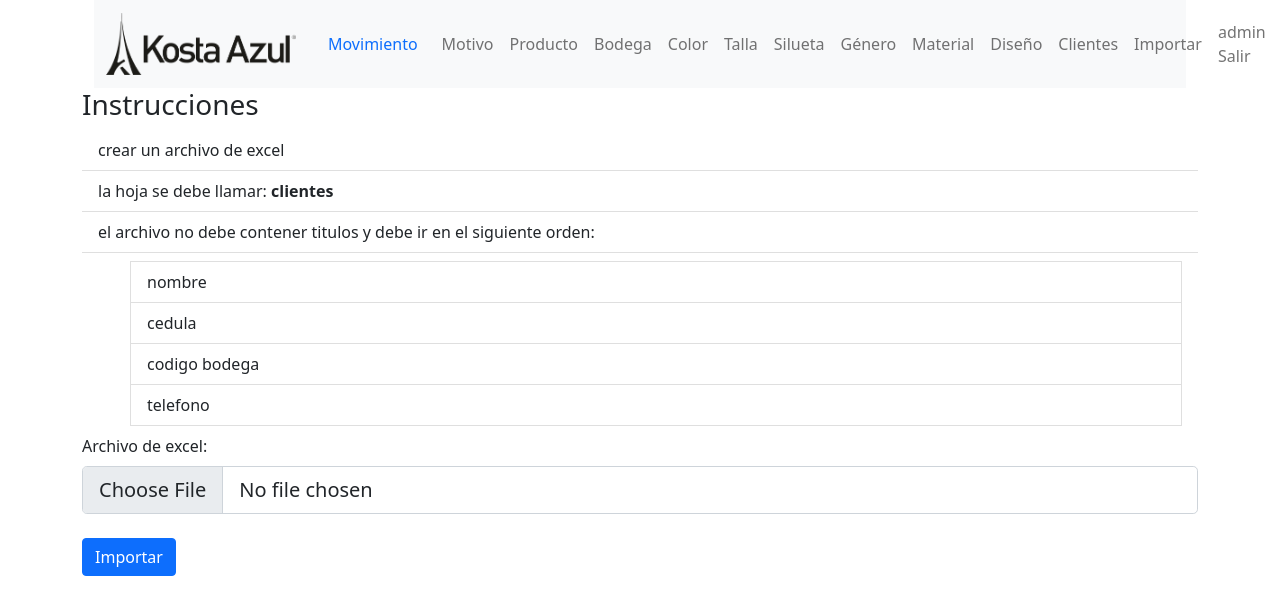
After one commit to danielvillamorales/ka-clientes, a Django app: page /cliente/ in a window 1280 px wide. The commit adds this page. Shown: the top 615 px of the page. Run offline with Django 4.2, Linux system fonts and the light colour scheme; a user stored in the database is signed in.

Commit message:
generador de crm de clientes almacenes

```diff
--- a/ventasapp/admin.py
+++ b/ventasapp/admin.py
@@ -1,6 +1,6 @@
 from django.contrib import admin
 
-from .models import Bodega, Color, Genero, Motivo, Producto, Silueta, Talla, VentaNoRealizada, Usuario_Bodega
+from .models import Bodega, Color, Genero, Motivo, Producto, Silueta, Talla, VentaNoRealizada, Usuario_Bodega, Cliente, Diseno, Material
 
 admin.site.register(Bodega)
 admin.site.register(Color)
@@ -11,3 +11,6 @@ admin.site.register(Silueta)
 admin.site.register(Talla)
 admin.site.register(VentaNoRealizada)
 admin.site.register(Usuario_Bodega)
+admin.site.register(Cliente)
+admin.site.register(Diseno)
+admin.site.register(Material)
--- a/ventasapp/models/__init__.py
+++ b/ventasapp/models/__init__.py
@@ -9,3 +9,4 @@ from ventasapp.models.venta_no_realizada import VentaNoRealizada
 from ventasapp.models.usuario_bodega import Usuario_Bodega
 from ventasapp.models.material import Material
 from ventasapp.models.diseno import Diseno
+from ventasapp.models.clientes import Cliente
--- /dev/null
+++ b/ventasapp/templates/cliente/importar.html
@@ -0,0 +1,40 @@
+{% extends "base.html" %}
+{% load static %}
+{% block content %}
+
+
+
+<div class="container">
+
+    {% include "modelos/navbar.html" %}
+    <h3>Instrucciones</h3>
+
+    <ol class="list-group list-group-flush">
+        <li class="list-group-item">crear un archivo de excel</li>
+        <li class="list-group-item">la hoja se debe llamar: <b>clientes</b></li>
+        <li class="list-group-item">el archivo no debe contener titulos y debe ir en el siguiente orden:</li>
+        <li class="list-group-item">
+            <ul>
+                <li class="list-group-item">nombre</li>
+                <li class="list-group-item">cedula</li>
+                <li class="list-group-item">codigo bodega</li>
+                <li class="list-group-item">telefono</li>
+            </ul>
+        </li>
+    </ol>
+    <form method="post" enctype="multipart/form-data">
+        {% csrf_token %}
+
+        <div>
+            <label for="excel_file" class="form-label">Archivo de excel:</label>
+            <input class="form-control form-control-lg" id="excel_file" type="file" name="excel_file">
+        </div>
+        <br>
+        <input class="btn btn-primary" type="submit" value="Importar">
+    </form>
+
+</div>
+
+
+
+{% endblock content %}
--- a/ventasapp/templates/modelos/navbar.html
+++ b/ventasapp/templates/modelos/navbar.html
@@ -41,6 +41,12 @@
             <li class="nav-item">
                 <a class="nav-link" href=" {% url 'ventasapp:detalle_disenos' %} ">Diseño</a>
             </li>
+            <li class="nav-item">
+                <a class="nav-link" href="{% url 'ventasapp:listado_clientes' %}">Clientes</a>
+            </li>
+            <li class="nav-item">
+                <a class="nav-link" href=" {% url 'ventasapp:importacion' %} ">Importar</a>
+            </li>
         </ul>
     </div>
     <div>
@@ -51,4 +57,14 @@
         </ul>
     </div>
 </nav>
+
+{% if messages %}
+{% for message in messages %}
+<ul >
+    <li {% if message.tags %}
+    class="alert alert-{%if message.tags == 'error' %}danger{% else %}{{ message.tags }} {%endif%}  alert-dismissible fade show"{% endif %} role="alert">{{ message }} </li>
+</ul>
+{% endfor %}
+
+{% endif %}
 {% endblock content %}
--- a/ventasapp/templates/ventasapp/listar_movimiento.html
+++ b/ventasapp/templates/ventasapp/listar_movimiento.html
@@ -35,6 +35,7 @@
                 {% endfor %}
             </tbody>
         </table>
+
         <button onclick=" location.href='{% url 'ventasapp:index' %}'"
                 class="btn btn-danger"
                 type="button">
--- a/ventasapp/urls.py
+++ b/ventasapp/urls.py
@@ -10,6 +10,7 @@ from .views.talla_view import tallas, crear_talla, editar_talla, eliminar_talla
 from .views.autenticacion_view import Login, logOut
 from .views.material_view import materiales, crear_material, editar_material, eliminar_material
 from .views.diseno_view import disenos, crear_diseno, editar_diseno, eliminar_diseno
+from .views.cliente_view import importacion,listado_clientes
 
 app_name= "ventasapp"
 urlpatterns = [
@@ -68,4 +69,7 @@ urlpatterns = [
     path("tallas/crear", crear_talla, name="crear_talla"),
     path("tallas/<int:talla_id>/editar", editar_talla, name="editar_talla"),
     path("tallas/<int:talla_id>/eliminar", eliminar_talla, name="eliminar_talla"),
+
+    path('cliente/', importacion, name='importacion'),
+    path('cliente/listado_clientes', listado_clientes, name='listado_clientes'),
 ]
--- /dev/null
+++ b/ventasapp/views/cliente_view.py
@@ -0,0 +1,72 @@
+import openpyxl
+from django.shortcuts import get_object_or_404,render, redirect
+from django.views.decorators.csrf import csrf_protect
+from ventasapp.models.clientes import Cliente
+from ventasapp.models.bodega import Bodega
+from datetime import datetime
+from django.contrib.auth.decorators import login_required
+from django.db.models import Q
+from django.conf import settings
+from django.contrib.auth.models import User,Permission,Group
+from django.contrib import messages
+
+
+def import_cliente(request):
+    if request.user.has_perm('ventasapp.importar_clientes'):
+        try:
+            # Obtenga el archivo de Excel del formulario
+            excel_file = request.FILES['excel_file']
+            # Importe el archivo de Excel
+            wb = openpyxl.load_workbook(excel_file)
+            # Obtenga la hoja de trabajo activa
+            sheet = wb.get_sheet_by_name("clientes")
+
+            contador = 1
+            for r in sheet.rows:
+                nombre = r[0].value
+                cedula = r[1].value
+                telefono = r[3].value
+                #print(f'{nombre} - {cedula} - {telefono} - {r[2].value}')
+                almacen = Bodega.objects.get(codigo=str(r[2].value).upper())
+                bodega = almacen
+                if bodega is None:
+                    messages.error(request, f'Error en la fila: {contador} No existe la bodega')
+                contador = contador + 1
+                cliente = Cliente(
+                    nombre=nombre,
+                    cedula=cedula,
+                    bodega=bodega,
+                    telefono=telefono,
+                    fecha_subida=datetime.now(),
+                )
+                cliente.save()
+            messages.success(request, f'Clientes subido correctamente')
+        except Exception as e:
+            messages.error(request, f'Error al subir clientes: (estructura del archivo o nombre de la hoja incorrectos) {e}')
+    else:
+        messages.warning(request, 'No tiene permisos para subir clientes')
+    return render(request, 'cliente/importar.html')
+
+@login_required(login_url='ventasapp:login')
+def importacion(request):
+    if request.method == 'POST':
+        import_cliente(request)
+    return render(request, 'cliente/importar.html')
+
+
+@login_required(login_url='ventasapp:login')
+def listado_clientes(request):
+    user = get_object_or_404(User, username = request.user)
+    print(user.usuario_bodega.bodega.codigo)
+    if request.method == 'POST':
+        saveObservationClient(request)
+    clientes = Cliente.objects.filter(bodega__codigo=user.usuario_bodega.bodega.codigo).filter(observaciones__isnull=True)
+    return render(request, 'cliente/detalle_cliente.html', {"clientes": clientes})
+
+
+def saveObservationClient(request):
+        cliente = get_object_or_404(Cliente, id = request.POST.get('idform'))
+        cliente.observaciones = request.POST.get('observaciones')
+        cliente.fecha_llamada = datetime.now()
+        cliente.save()
+        messages.success(request, f'Cliente actualizado correctamente')
```
Also changed, not shown: ventasapp/models/clientes.py (added, +21 -0 lines), ventasapp/templates/cliente/detalle_cliente.html (added, +49 -0 lines), ventasapp/templates/ventasapp/index.html (+21 -1 lines), ventasapp/views/ventas_view.py (+19 -12 lines), ventasapp/migrations/0005_cliente.py (added), ventasapp/migrations/0006_cliente_telefono.py (added), ventasapp/migrations/0007_alter_cliente_options.py (added).
